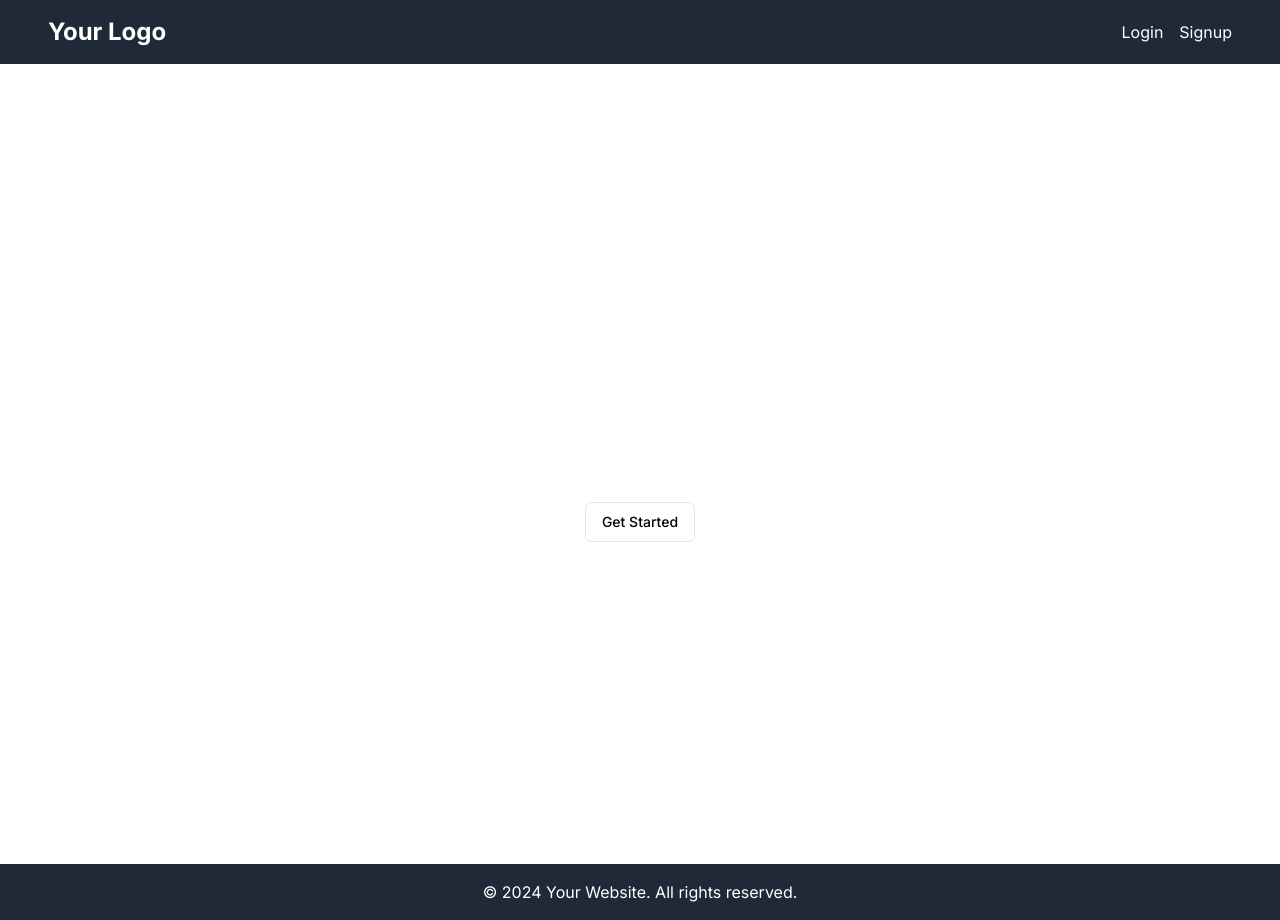
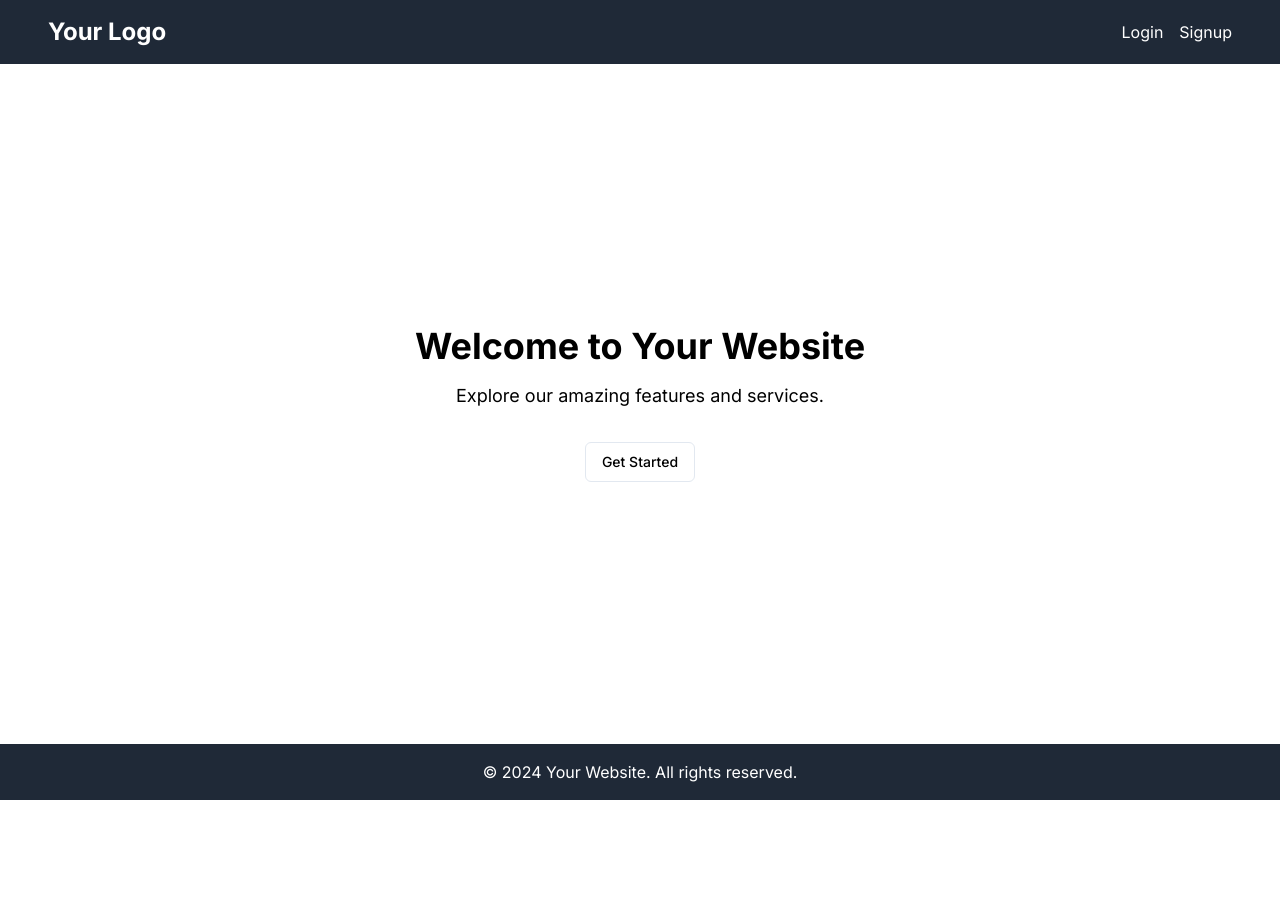
Before and after one commit to darkweb19/next-auth-scratch, a Next.js app: page / in a window 1280 px wide. After the commit the page ends 800 px from the top, so only its background shows below. Built offline with nearby package versions, Linux system fonts and the light colour scheme.

Commit message:
feat : fixed height and width

```diff
--- a/app/layout.tsx
+++ b/app/layout.tsx
@@ -18,11 +18,11 @@ export default function RootLayout({
 }>) {
 	return (
 		<html lang="en">
-			<body className={`${inter.className} text-black`}>
+			<body
+				className={`${inter.className} text-black flex flex-col h-screen`}
+			>
 				<Navbar />
-
-				{children}
-
+				<main className="flex-1 overflow-y-auto">{children}</main>
 				{/* Footer */}
 				<footer className="bg-gray-800 text-white text-center py-4">
 					<p>&copy; 2024 Your Website. All rights reserved.</p>
--- a/app/login/page.tsx
+++ b/app/login/page.tsx
@@ -4,13 +4,10 @@ import { useRouter } from "next/navigation";
 import React, { useState } from "react";
 import toast from "react-hot-toast";
 
+import { Input } from "@/components/ui/input";
+import { Label } from "@/components/ui/label";
 
-
-
-import { Input } from "@/components/ui/input"
-import { Label } from "@/components/ui/label"
-
-import { Button } from "@/components/ui/button"
+import { Button } from "@/components/ui/button";
 
 export default function LoginPage() {
 	const router = useRouter();
@@ -50,17 +47,16 @@ export default function LoginPage() {
 	};
 
 	return (
-		<div className="min-h-screen flex items-center justify-center">
+		<div className="h-full flex items-center justify-center">
 			<form
 				className="max-w-md p-6 bg-white shadow-md rounded-md"
 				onSubmit={handleSubmit}
 			>
 				<h2 className="text-2xl font-semibold mb-6">Login</h2>
 
-				<Label >
+				<Label>
 					Email:
 					<Input
-
 						type="email"
 						name="email"
 						value={formData.email}
@@ -69,10 +65,9 @@ export default function LoginPage() {
 					/>
 				</Label>
 
-				<Label >
+				<Label>
 					Password:
 					<Input
-
 						type="password"
 						name="password"
 						value={formData.password}
@@ -83,11 +78,7 @@ export default function LoginPage() {
 				<br />
 
 				{/* Button with loading spinner */}
-				<Button
-
-					type="submit"
-					disabled={loading}
-				>
+				<Button type="submit" disabled={loading}>
 					{loading ? "Logging..." : "Log in"}
 				</Button>
 			</form>
--- a/app/page.tsx
+++ b/app/page.tsx
@@ -1,19 +1,16 @@
 import Link from "next/link";
-import { buttonVariants } from "@/components/ui/button"
-
-
-
+import { buttonVariants } from "@/components/ui/button";
 
 export default function HomePage() {
 	return (
-		<div className="min-h-screen flex flex-col justify-between">
+		<div className="h-full flex flex-col justify-between">
 			{/* Main Content */}
 			<main className="container mx-auto flex-1 flex items-center justify-center">
 				<div className="text-center">
-					<h1 className="text-4xl text-white font-bold mb-4">
+					<h1 className="text-4xl  font-bold mb-4">
 						Welcome to Your Website
 					</h1>
-					<p className="text-lg text-white mb-8">
+					<p className="text-lg  mb-8">
 						Explore our amazing features and services.
 					</p>
 					<Link
--- a/app/signup/page.tsx
+++ b/app/signup/page.tsx
@@ -4,9 +4,9 @@ import React, { useState } from "react";
 import { useRouter } from "next/navigation";
 import toast from "react-hot-toast";
 
-import { Button } from "@/components/ui/button"
-import { Input } from "@/components/ui/input"
-import { Label } from "@/components/ui/label"
+import { Button } from "@/components/ui/button";
+import { Input } from "@/components/ui/input";
+import { Label } from "@/components/ui/label";
 
 export default function SignUpForm() {
 	const router = useRouter();
@@ -52,28 +52,25 @@ export default function SignUpForm() {
 	};
 
 	return (
-		<div className="min-h-screen w-full p-3 flex items-center">
+		<div className="min-h-full border border-black w-full p-3 flex items-center">
 			<form
 				className="max-w-md mx-auto p-4 bg-white shadow-md rounded-md"
 				onSubmit={handleSubmit}
 			>
-				<Label >
+				<Label>
 					Username:
 					<Input
-
 						type="text"
 						name="username"
 						value={formData.username}
 						onChange={handleChange}
 						required
-
 					/>
 				</Label>
 
-				<Label >
+				<Label>
 					Email:
 					<Input
-
 						type="email"
 						name="email"
 						value={formData.email}
@@ -82,10 +79,9 @@ export default function SignUpForm() {
 					/>
 				</Label>
 
-				<Label >
+				<Label>
 					Password:
 					<Input
-
 						type="password"
 						name="password"
 						value={formData.password}
@@ -95,11 +91,7 @@ export default function SignUpForm() {
 				</Label>
 				<br />
 
-				<Button
-
-					type="submit"
-				>
-
+				<Button type="submit">
 					{loading ? "adding..." : "signup"}
 				</Button>
 			</form>
```
